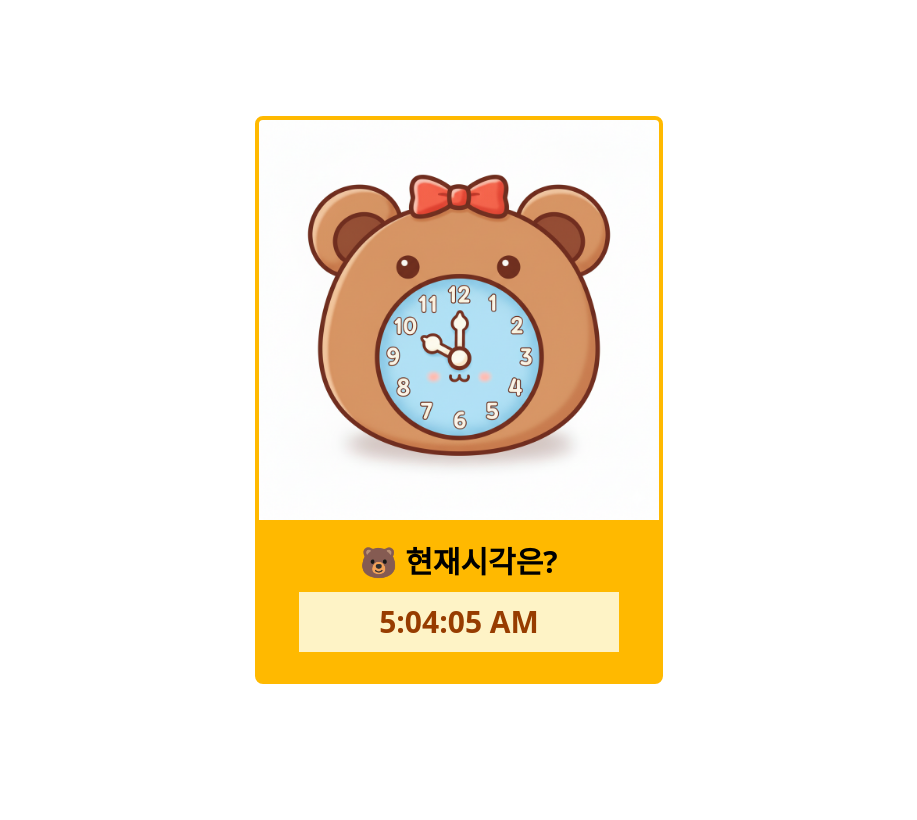
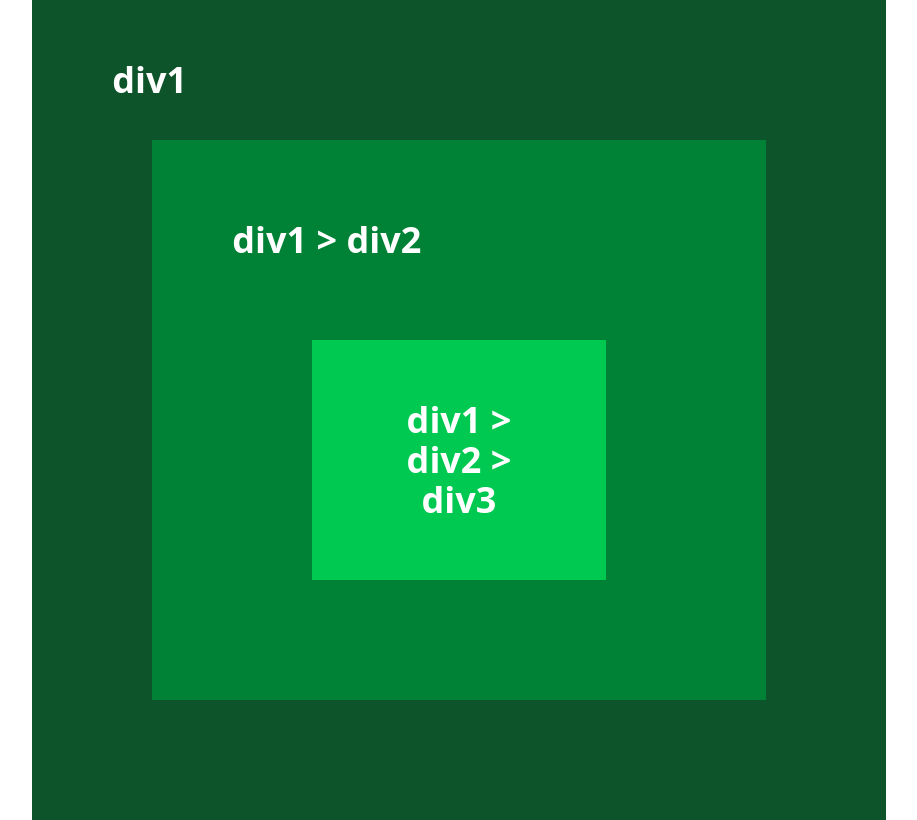
Before and after one commit to maybecocheon/kdt03_react, a React (Vite) app: page / in a window 1280 px wide. Shown: the whole page, without its empty margins (181-1098 px from the left). Built offline with nearby package versions, Linux system fonts and the light colour scheme.

Commit message:
2025-09-30

```diff
--- /dev/null
+++ b/src/03/MyDiv1.jsx
@@ -0,0 +1,10 @@
+import MyDiv2 from './MyDiv2.jsx';
+
+export default function MyDiv1() {
+  return (
+    <div className='w-2/3 bg-green-900 text-4xl font-bold text-white p-20 m-10'>
+        div1
+        <MyDiv2 />
+    </div>
+  )
+}
--- /dev/null
+++ b/src/03/MyDiv2.jsx
@@ -0,0 +1,10 @@
+import Mydiv3 from './MyDiv3.jsx';
+
+export default function MyDiv2() {
+  return (
+    <div className=' bg-green-700 p-20 pb-10 m-10'>
+      div1 &gt; div2
+      <Mydiv3 />
+    </div>
+  )
+}
--- /dev/null
+++ b/src/03/MyDiv3.jsx
@@ -0,0 +1,9 @@
+function Mydiv3() {
+  return (
+    <div className="bg-green-500 p-15 m-20 text-center">
+        div1 &gt; div2 &gt; div3
+    </div>
+  );
+}
+
+export default Mydiv3;
--- a/src/App.jsx
+++ b/src/App.jsx
@@ -1,13 +1,13 @@
 // APP.jsx는 리액트의 진입점
 import './App.css'
-import MyClock from './02/MyClock.jsx';
+import MyDiv1 from './03/MyDiv1.jsx';
 
 function App() {
   return (
     // h-screen: 화면 전체 높이
     // h-full: 부모 높이 100%
-    <div className='w-full h-screen flex flex-col justify-center items-center text-6xl font-bold'>
-      <MyClock />
+    <div className='w-full h-screen flex flex-col justify-center items-center'>
+      <MyDiv1 />
     </div>
   )
 }
```
